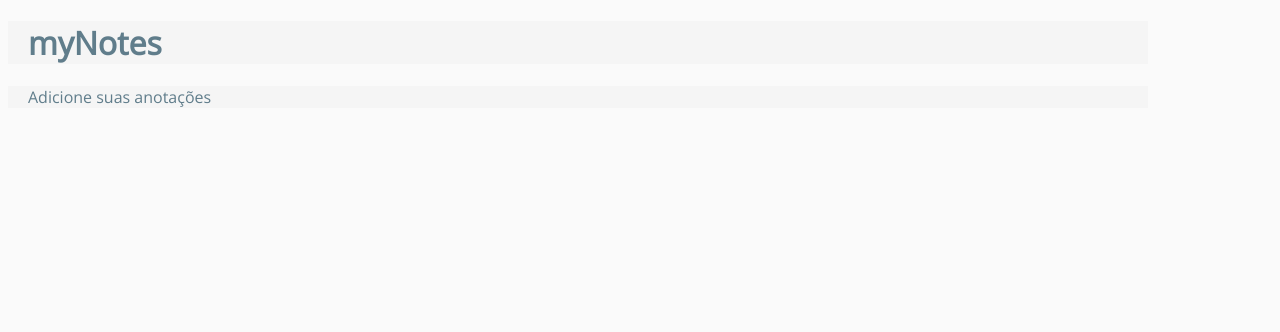
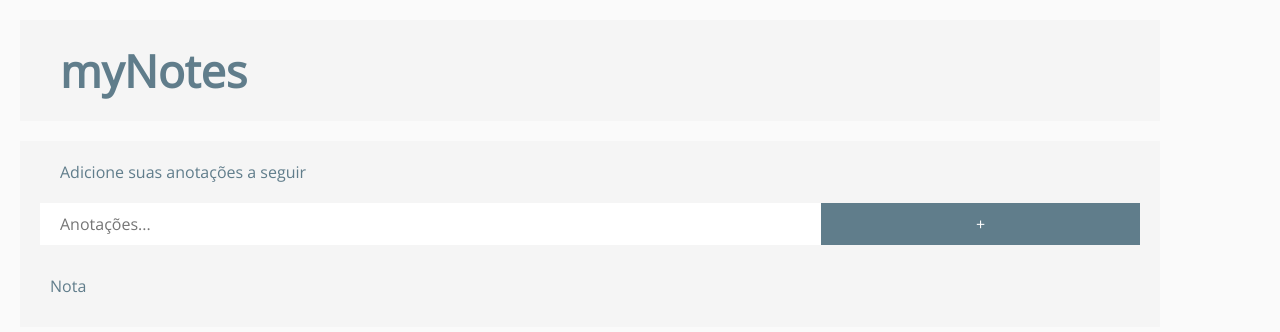
Before and after one commit to samuelsonbrito/primeiro-pwa, a plain HTML site: page index.html in a window 1280 px wide. Drawn offline with nearby package versions, Linux system fonts and the light colour scheme.

Commit message:
marcação html e layout finalizado

```diff
--- a/css/style.css
+++ b/css/style.css
@@ -1,12 +1,57 @@
 @import url('https://fonts.googleapis.com/css?family=Open+Sans');
 
+
+#header, #form-add-note{
+	margin-bottom: 20px;
+}
+
+#content{
+	padding-bottom: 20px;
+}
+
+#notes ul, #notes li{
+	list-style: none;
+}
+
+#notes li {
+	cursor: pointer;
+	padding: 10px;
+}
+
+#notes li:hover {
+	background-color: #607d8b;
+	color: #fff;
+}
+
 *{
+	background-color: transparent;
 	box-sizing: border-box;
+	border: none;
+	margin: 0;
+	padding: 0;
 }
 
 body{
 	font-family: 'Open Sans', sans-serif;
 	font-size: 16px;
+	padding: 20px;
+}
+
+h1, p{
+	padding: 20px;
+}
+
+h1{
+	font-size: 2.8em;
+}
+
+p{
+	font-size: 1em;
+}
+
+input{
+	font: inherit;
+	padding: 10px 20px;
 }
 
 /** muito pequeno */
@@ -17,6 +62,19 @@
 	padding-left: 20px;
 	padding-right: 20px;
 	background-color: red;
+}
+
+.row{
+	display: flex;
+
+}
+
+.col-1{
+	flex-grow: 1;
+}
+
+.col-2{
+	flex-grow: 2;
 }
 
 /** pequento */
--- a/index.html
+++ b/index.html
@@ -2,7 +2,9 @@
 <html>
 <head>
 	<base href="/">
-	<meta charset="utf-8">
+	<meta charset="UTF-8">
+    <meta name="viewport" content="width=device-width, initial-scale=1.0">
+    <meta http-equiv="X-UA-Compatible" content="ie=edge">
 	<title>PWA</title>
 
 	<link rel="stylesheet" href="css/colors.css">
@@ -19,7 +21,18 @@
 
 	<div class="container grey lighten-4" id="content">
 
-		<p>Adicione suas anotações</p>
+		<p>Adicione suas anotações a seguir</p>
+
+		<form id="form-add-note" class="row">
+
+			<input type="text" placeholder="Anotações..." class="col-2 white">
+			<input type="submit" value="+" class="blue-grey white-text col-1">
+
+		</form>
+
+		<ul id="notes">
+			<li>Nota</li>
+		</ul>
 
 	</div>
 
```
